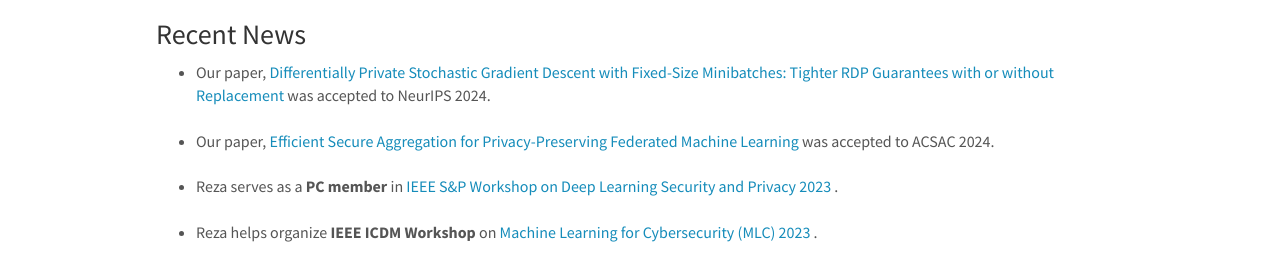
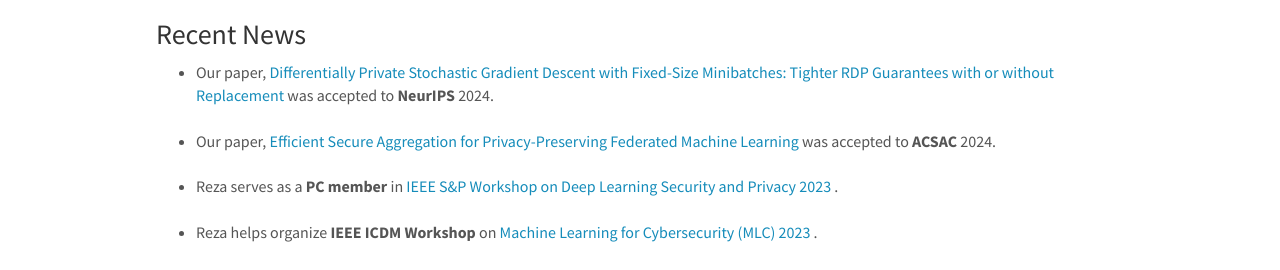
Before and after one commit to star-ailab/star-ailab.github.io, a Jekyll site: the page built from _pages/home.md, in a window 1280 px wide. Shown: the part 220-490 px from the top of the page. Built offline with Jekyll 4.4.1, drawn with Linux system fonts in a browser that asks for light colours; nearby versions of some CDN libraries.

Commit message:
Update home.md

```diff
--- a/_pages/home.md
+++ b/_pages/home.md
@@ -14,9 +14,9 @@
 
 <div markdown="0" class="wrapper" style="border-bottom: 1px solid $black <!--$grey-color-->; border:4px; height:500px; overflow:auto;">
 	<ul class="awards" style="margin-bottom: -5px">
-		<li>Our paper, <a href="https://arxiv.org/pdf/2408.10456"> Differentially Private Stochastic Gradient Descent with Fixed-Size Minibatches: Tighter RDP Guarantees with or without Replacement</a> was accepted to NeurIPS 2024. </li>
+		<li>Our paper, <a href="https://arxiv.org/pdf/2408.10456"> Differentially Private Stochastic Gradient Descent with Fixed-Size Minibatches: Tighter RDP Guarantees with or without Replacement</a> was accepted to <b>NeurIPS</b> 2024. </li>
 		<br>
-		<li>Our paper, <a href="https://arxiv.org/pdf/2304.03841"> Efficient Secure Aggregation for Privacy-Preserving Federated Machine Learning</a> was accepted to ACSAC 2024. </li>
+		<li>Our paper, <a href="https://arxiv.org/pdf/2304.03841"> Efficient Secure Aggregation for Privacy-Preserving Federated Machine Learning</a> was accepted to <b>ACSAC</b> 2024. </li>
 		<br>
 		<li>Reza serves as a <b>PC member</b> in <a href ="https://dls2023.ieee-security.org/"> IEEE S&P Workshop on Deep Learning Security and Privacy 2023 </a>.</li>
 		<br>
```
